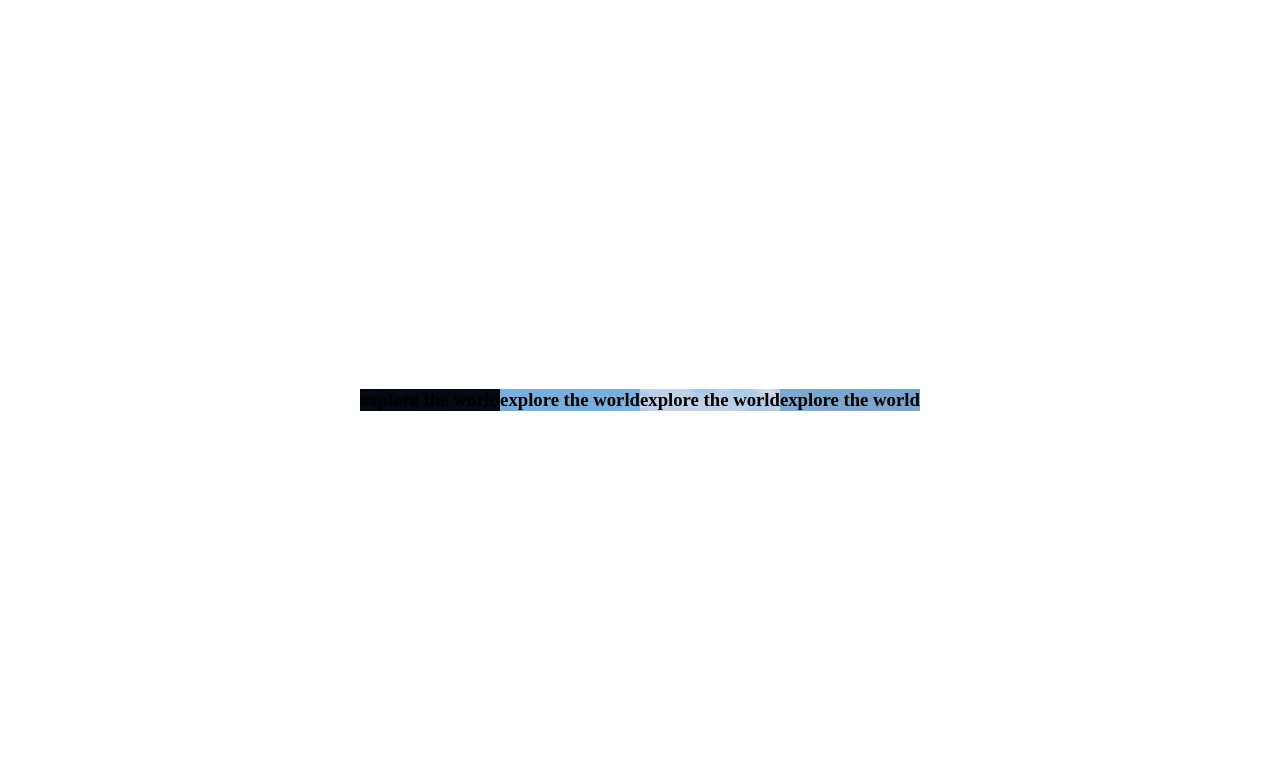
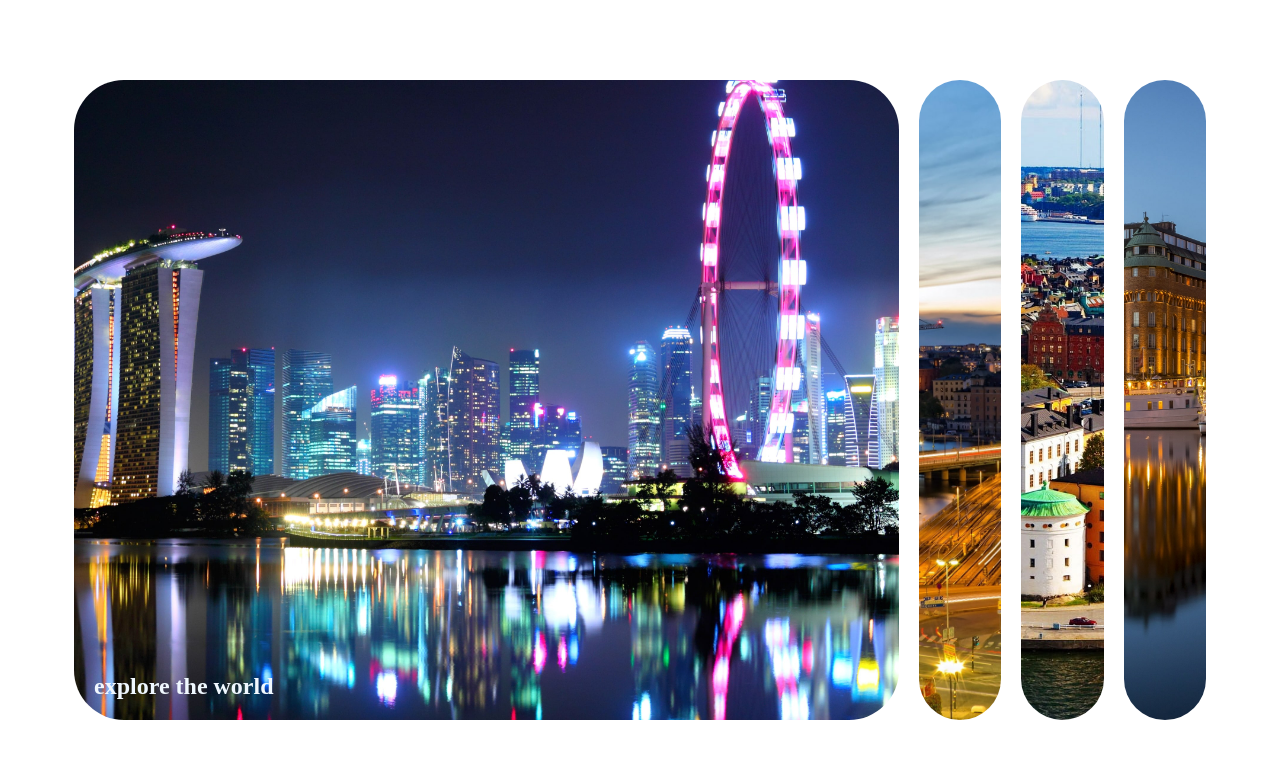
Before and after one commit to mrprg/expanding-cards, a plain HTML site: page index.html in a window 1280 px wide. Drawn offline with Linux system fonts and the light colour scheme.

Commit message:
styling the elements

```diff
--- a/style.css
+++ b/style.css
@@ -15,4 +15,36 @@ body {
 
 .container {
     display: flex;
+    width: 90vw;
 }
+
+.panel {
+    background-size: auto 100%;
+    background-position: center;
+    background-repeat: no-repeat;
+    height: 80vh;
+    border-radius: 50px;
+    color: aliceblue;
+    cursor: pointer;
+    flex: 0.5;
+    margin: 10px;
+    position: relative;
+    transition: flex 0.7s ease-in;
+}
+
+.panel h3 {
+    font-size: 24px;
+    position: absolute;
+    bottom: 20px;
+    left: 20px;
+    margin: 0;
+    opacity: 0;
+}
+
+.panel.active {
+    flex: 5;
+}
+
+.panel.active h3 {
+    opacity: 1;
+}
```
